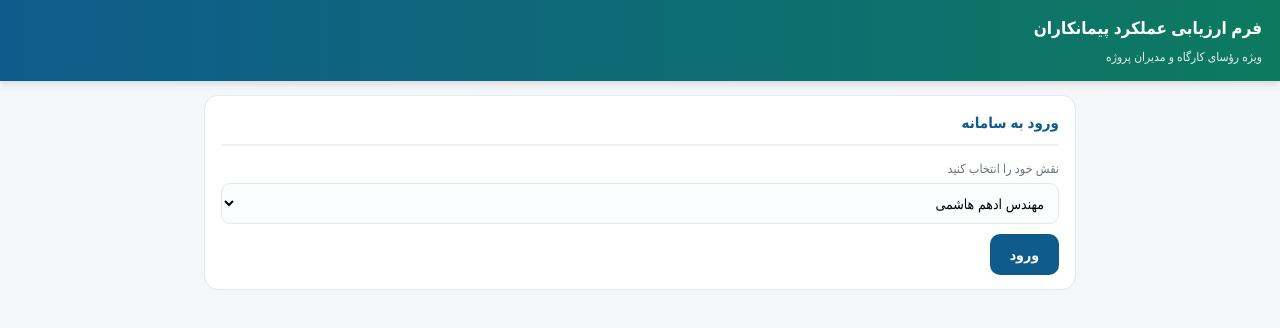
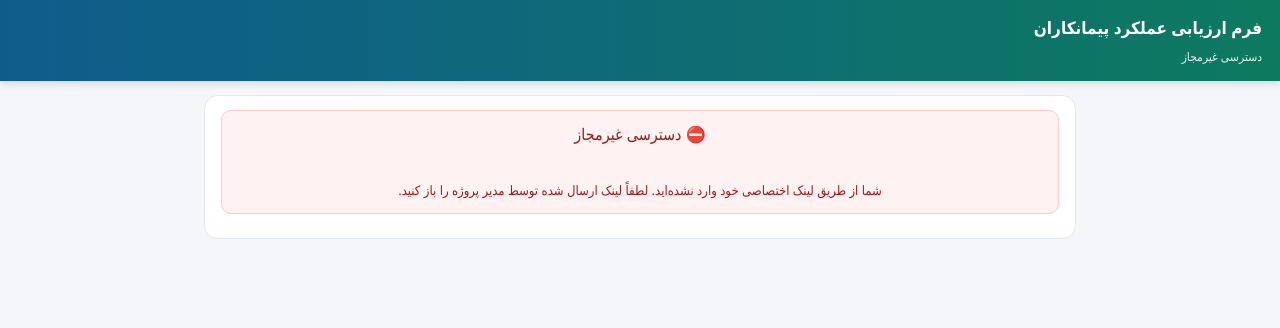
Before and after one commit to mohamadimah-sys/pc-survey, a website: page public/index.html in a window 1280 px wide. Drawn offline with Linux system fonts and the light colour scheme.

Commit message:
سیستم لینک اختصاصی امنیتی

```diff
--- a/public/index.html
+++ b/public/index.html
@@ -15,9 +15,6 @@
   .card{background:var(--card);border:1px solid var(--line);border-radius:14px;padding:14px 16px;margin-bottom:14px}
   .card h2{margin:0 0 12px;font-size:15px;color:var(--brand);display:flex;justify-content:space-between;align-items:center;border-bottom:2px solid #eef2f7;padding-bottom:8px}
   .card h2 .w{font-size:12px;background:#e6f4ee;color:var(--brand2);padding:2px 8px;border-radius:20px}
-  .field{margin-bottom:10px}
-  .field label{display:block;font-size:12.5px;color:var(--muted);margin-bottom:4px}
-  .field select,.field input{width:100%;padding:9px 10px;border:1px solid var(--line);border-radius:9px;font-family:inherit;font-size:14px;background:#fbfcfe}
   .ws-group{margin-bottom:14px;padding-bottom:12px;border-bottom:1px dashed #eef2f7}
   .ws-group:last-child{border-bottom:none}
   .ws-title{font-size:14px;font-weight:700;color:var(--brand);margin-bottom:8px;padding:6px 10px;background:#f0f6fb;border-radius:8px}
@@ -54,27 +51,25 @@
 
 <header class="top">
   <h1>فرم ارزیابی عملکرد پیمانکاران</h1>
-  <p>ویژه رؤسای کارگاه و مدیران پروژه</p>
+  <p id="userHeader">در حال بارگذاری...</p>
 </header>
 
 <main>
-  <section id="scrLogin" class="card">
-    <h2>ورود به سامانه</h2>
-    <div class="field">
-      <label>نقش خود را انتخاب کنید</label>
-      <select id="userSel"></select>
+  <!-- صفحه عدم دسترسی -->
+  <section id="scrDenied" class="card hidden">
+    <div class="msg err" style="font-size:16px; text-align:center;">
+      ⛔ دسترسی غیرمجاز<br><br>
+      <span style="font-size:13px; font-weight:normal;">شما از طریق لینک اختصاصی خود وارد نشده‌اید. لطفاً لینک ارسال شده توسط مدیر پروژه را باز کنید.</span>
     </div>
-    <button class="primary" onclick="login()">ورود</button>
   </section>
 
+  <!-- لیست پیمانکاران (فقط بعد از تایید هویت) -->
   <section id="scrList" class="card hidden">
     <h2 id="listTitle"></h2>
     <div id="listBox"></div>
-    <div style="margin-top:12px;display:flex;gap:8px;flex-wrap:wrap">
-      <button class="ghost" onclick="logout()">خروج</button>
-    </div>
   </section>
 
+  <!-- فرم -->
   <section id="scrForm" class="hidden">
     <div class="card">
       <h2 id="formTitle"></h2>
@@ -84,7 +79,7 @@
     <div id="formMsg"></div>
   </section>
 
-  <!-- صفحه قفل (بلافاصله بعد از ثبت) -->
+  <!-- صفحه قفل -->
   <section id="scrLocked" class="card hidden">
     <div class="msg ok" style="font-size:15px">✅ ارزیابی با موفقیت <b>ثبت و قفل</b> شد.</div>
     <div id="lockedDetails"></div>
@@ -94,7 +89,6 @@
       <button class="ghost" onclick="backToList()">بازگشت به لیست</button>
     </div>
 
-    <!-- کادر اختصاصی بازگشایی -->
     <div style="margin-top:15px; padding:15px; background:#fffbeb; border:1px dashed #fcd34d; border-radius:10px; text-align:center;">
       <div style="font-size:13px; color:#92400e; margin-bottom:10px;">آیا مدیر پروژه به شما کد بازگشایی داده است؟</div>
       <button class="ghost" style="color:#92400e; border-color:#fcd34d; width:100%;" onclick="promptUnlock()">🔑 ورود کد بازگشایی</button>
@@ -113,22 +107,23 @@
 const CONFIG = {
   salt: "pc-eval-v2-2025-immutable",
   eitaaEndpoint: "/api/send",
+  // 🔽 کدهای امنیتی (PIN) برای هر شخص اضافه شد 🔽
   workshops: [
-    { code:"W1",  name:"ایستگاه‌های مختلف پروژه", supervisor:"مهندس ادهم هاشمی", contractors:["محمود بیرجندی","داناب تهویه پارس گستر","احمد یزدی","تعاونی هشتصد و نود و پنج"] },
-    { code:"W2",  name:"دانش", supervisor:"مهندس یاقوتی", contractors:["جلال حیدری زاده","مجتبی مراد زاده قله زو","ابوالفضل عابدیان خور","جعفر آقا بیگی"] },
-    { code:"W3",  name:"شهدا", supervisor:"مهندس آخوند زاده", contractors:["یاسر باقری قلعه جوق","سید محمد ثمره موسوی","نیک سازان برق مشهد","پیمانکاری راه مرد","توسعه اقتصادی فرزام"] },
-    { code:"W4",  name:"باب الجواد", supervisor:"مهندس علیدوست", contractors:["حسن خوش اندام"] },
-    { code:"W5",  name:"فردوسی", supervisor:"مهندس خوش طبخ", contractors:["رادین راه پیما"] },
-    { code:"W6",  name:"ابوذر", supervisor:"مهندس فیروزی", contractors:["حسن خوش اندام"] },
-    { code:"W7",  name:"بسیج", supervisor:"مهندس منتظریان", contractors:["شرکت گروه مهندسی سورنا سازه آریو","نیک سازان برق مشهد"] },
-    { code:"W8",  name:"شارستان", supervisor:"مهندس فلاح", contractors:["پیمانکاری راه مرد"] },
-    { code:"W9",  name:"لینک سه راهی", supervisor:"مهندس فیروزی", contractors:["شرکت گروه مهندسی سورنا سازه آریو"] },
-    { code:"W10", name:"میان تونلی", supervisor:"مهندس معلوم‌نیست", contractors:["توسعه اقتصادی فرزام"] }
+    { code:"W1",  name:"ایستگاه‌های مختلف پروژه", supervisor:"مهندس ادهم هاشمی", pin:"1001", contractors:["محمود بیرجندی","داناب تهویه پارس گستر","احمد یزدی","تعاونی هشتصد و نود و پنج"] },
+    { code:"W2",  name:"دانش", supervisor:"مهندس یاقوتی", pin:"1002", contractors:["جلال حیدری زاده","مجتبی مراد زاده قله زو","ابوالفضل عابدیان خور","جعفر آقا بیگی"] },
+    { code:"W3",  name:"شهدا", supervisor:"مهندس آخوند زاده", pin:"1003", contractors:["یاسر باقری قلعه جوق","سید محمد ثمره موسوی","نیک سازان برق مشهد","پیمانکاری راه مرد","توسعه اقتصادی فرزام"] },
+    { code:"W4",  name:"باب الجواد", supervisor:"مهندس علیدوست", pin:"1004", contractors:["حسن خوش اندام"] },
+    { code:"W5",  name:"فردوسی", supervisor:"مهندس خوش طبخ", pin:"1005", contractors:["رادین راه پیما"] },
+    { code:"W6",  name:"ابوذر", supervisor:"مهندس فیروزی", pin:"1006", contractors:["حسن خوش اندام"] },
+    { code:"W7",  name:"بسیج", supervisor:"مهندس منتظریان", pin:"1007", contractors:["شرکت گروه مهندسی سورنا سازه آریو","نیک سازان برق مشهد"] },
+    { code:"W8",  name:"شارستان", supervisor:"مهندس فلاح", pin:"1008", contractors:["پیمانکاری راه مرد"] },
+    { code:"W9",  name:"لینک سه راهی", supervisor:"مهندس فیروزی", pin:"1006", contractors:["شرکت گروه مهندسی سورنا سازه آریو"] }, // مهندس فیروزی ۲ کارگاه دارد، پس یک PIN مشترک دارد
+    { code:"W10", name:"میان تونلی", supervisor:"مهندس معلوم‌نیست", pin:"1010", contractors:["توسعه اقتصادی فرزام"] }
   ],
   managers: [
-    { code:"PM", role:"مدیر پروژه", name:"" },
-    { code:"CM", role:"مدیر قراردادهای پروژه", name:"" },
-    { code:"SM", role:"مدیر ساخت پروژه", name:"" }
+    { code:"PM", role:"مدیر پروژه", name:"", pin:"2001" },
+    { code:"CM", role:"مدیر قراردادهای پروژه", name:"", pin:"2002" },
+    { code:"SM", role:"مدیر ساخت پروژه", name:"", pin:"2003" }
   ]
 };
 
@@ -192,25 +187,50 @@ function buildForm(){
   });
 }
 function updateTotal(){ document.getElementById("progress").textContent = `${toFa(Object.keys(scores).length)} از ${toFa(TOTAL_ITEMS)}`; document.getElementById("total").textContent = toFa(weightedTotal(scores).toFixed(1)); }
-function showScreen(name){ ["Login","List","Form","Locked"].forEach(s=>{ document.getElementById("scr"+s).classList.toggle("hidden", s.toLowerCase() !== name.toLowerCase()); }); document.getElementById("bar").classList.toggle("hidden", name !== "form"); }
+function showScreen(name){ ["Denied","List","Form","Locked"].forEach(s=>{ document.getElementById("scr"+s).classList.toggle("hidden", s.toLowerCase() !== name.toLowerCase()); }); document.getElementById("bar").classList.toggle("hidden", name !== "form"); }
 
+// ====== سیستم احراز هویت با URL ======
 function init(){
-  const sel = document.getElementById("userSel");
-  const supGroup = document.createElement("optgroup"); supGroup.label = "رؤسای کارگاه";
-  uniq(CONFIG.workshops.map(w => w.supervisor)).forEach(name=>{ const o = document.createElement("option"); o.value = "sup::" + name; o.textContent = name; supGroup.appendChild(o); }); sel.appendChild(supGroup);
-  const mgrGroup = document.createElement("optgroup"); mgrGroup.label = "مدیران پروژه";
-  CONFIG.managers.forEach(m=>{ const o = document.createElement("option"); o.value = "mgr::" + m.code; o.textContent = m.name ? `${m.role} — ${m.name}` : m.role; mgrGroup.appendChild(o); }); sel.appendChild(mgrGroup);
-  buildForm(); showScreen("login");
+  const params = new URLSearchParams(window.location.search);
+  const userId = params.get("id");
+  const userPin = params.get("pin");
+
+  if(!userId || !userPin){
+    showScreen("denied");
+    document.getElementById("userHeader").textContent = "دسترسی غیرمجاز";
+    return;
+  }
+
+  // بررسی رؤسای کارگاه
+  if(userId.startsWith("sup_")){
+    const wCode = userId.replace("sup_", "");
+    const w = CONFIG.workshops.find(x => x.code === wCode && x.pin === userPin);
+    if(w){
+      // اگر چند کارگاه با همین نام و کد بود (مثل مهندس فیروزی)
+      const allWs = CONFIG.workshops.filter(x => x.supervisor === w.supervisor && x.pin === userPin);
+      currentUser = { type:"sup", name:w.supervisor, workshops: allWs };
+    }
+  }
+  // بررسی مدیران
+  else if(userId.startsWith("mgr_")){
+    const mCode = userId.replace("mgr_", "");
+    const m = CONFIG.managers.find(x => x.code === mCode && x.pin === userPin);
+    if(m){
+      currentUser = { type:"mgr", code:m.code, role:m.role, name:m.name || m.role };
+    }
+  }
+
+  if(!currentUser){
+    showScreen("denied");
+    document.getElementById("userHeader").textContent = "کد امنیتی اشتباه است";
+    return;
+  }
+
+  // ورود موفق
+  document.getElementById("userHeader").textContent = `خوش آمدید، ${currentUser.name}`;
+  document.getElementById("listTitle").textContent = currentUser.type === "sup" ? `کارگاه‌های تحت مسئولیت شما` : `ارزیابی پیمانکاران`;
+  buildForm(); showScreen("list"); renderList();
 }
-
-function login(){
-  const val = document.getElementById("userSel").value;
-  if(val.startsWith("sup::")){ const name = val.slice(5); currentUser = { type:"sup", name, workshops: CONFIG.workshops.filter(w => w.supervisor === name) }; }
-  else { const code = val.slice(5); const m = CONFIG.managers.find(x=>x.code===code); if(!m) return; currentUser = { type:"mgr", code:m.code, role:m.role, name:m.name || m.role }; }
-  document.getElementById("listTitle").textContent = currentUser.type === "sup" ? `کارگاه‌های تحت مسئولیت: ${currentUser.name}` : `ارزیابی همه پیمانکاران — ${currentUser.role}`;
-  showScreen("list"); renderList();
-}
-function logout(){ currentUser = null; curTarget = null; scores = {}; showScreen("login"); }
 
 function renderList(){
   const box = document.getElementById("listBox"); box.innerHTML = "";
@@ -220,8 +240,6 @@ function renderList(){
       w.contractors.forEach(c=>{
         const id = `sup|${w.code}|${c}`, locked = isLocked(id);
         const d = document.createElement("div"); d.className = "cbox" + (locked ? " locked" : "");
-
-        // دکمه بازگشایی به لیست اصلی اضافه شد
         d.innerHTML = `<div style="flex:1"><b>${c}</b><div class="st">${locked ? "🔒 ثبت شده" : "بدون ارزیابی"}</div></div>
           <div style="display:flex;gap:5px;flex-wrap:wrap;">
             ${locked ?
@@ -238,7 +256,6 @@ function renderList(){
       const id = `mgr|${currentUser.code}|${c}`, locked = isLocked(id);
       const ws = contractorWorkshops(c).map(w=>w.name).join(" ، ");
       const d = document.createElement("div"); d.className = "cbox" + (locked ? " locked" : "");
-
       d.innerHTML = `<div style="flex:1"><b>${c}</b><div class="st">کارگاه: ${ws}</div><div class="st">${locked ? "🔒 ثبت شده" : "بدون ارزیابی"}</div></div>
         <div style="display:flex;gap:5px;flex-wrap:wrap;">
           ${locked ?
@@ -331,30 +348,24 @@ async function submitEval(){
 function downloadCurrentRecord(){ if(lastRec){ downloadJSON([lastRec], `نظرسنجی_${lastRec.supervisor}_${lastRec.contractor}.json`); } }
 function redownload(id){ const recs = getRecs(); const r = recs[id]; if(!r) return alert("رکورد یافت نشد."); downloadJSON([r], `نظرسنجی_${r.supervisor}_${r.contractor}.json`); }
 
-// ====== سیستم بازگشایی با کد مدیریت ======
 function makeUnlockCode(recordId) {
-  const secret = "ADMIN-UNLOCK-KEY-2025"; // کلید مخفی
+  const secret = "ADMIN-UNLOCK-KEY-2025";
   return simpleHash(secret + "|" + recordId).slice(0, 8).toUpperCase();
 }
 
 function promptUnlock(recordId) {
-  // اگر از لیست اومده باشد آیدی رو داره، اگر از صفحه قفل اومده باشه از lastRec می‌خونه
   const id = recordId || (lastRec ? lastRec.id : null);
   if (!id) return alert("خطا: رکورد یافت نشد.");
-
   const code = prompt("کد بازگشایی را از مدیر پروژه بگیرید و اینجا وارد کنید:");
   if (code === null) return;
-
   const expected = makeUnlockCode(id);
   if (code.trim().toUpperCase() !== expected) {
     alert("❌ کد بازگشایی نامعتبر است.\nکد را از مدیر پروژه دریافت کنید.");
     return;
   }
   if (!confirm("کد صحیح است. قفل این ارزیابی باز شود؟")) return;
-
   const locks = getLocks(); delete locks[id]; localStorage.setItem(LS_LOCKS, JSON.stringify(locks));
   const recs = getRecs(); delete recs[id]; saveRecs(recs);
-
   alert("✅ قفل باز شد. حالا می‌توانید دوباره ارزیابی کنید.");
   backToList();
 }
```
